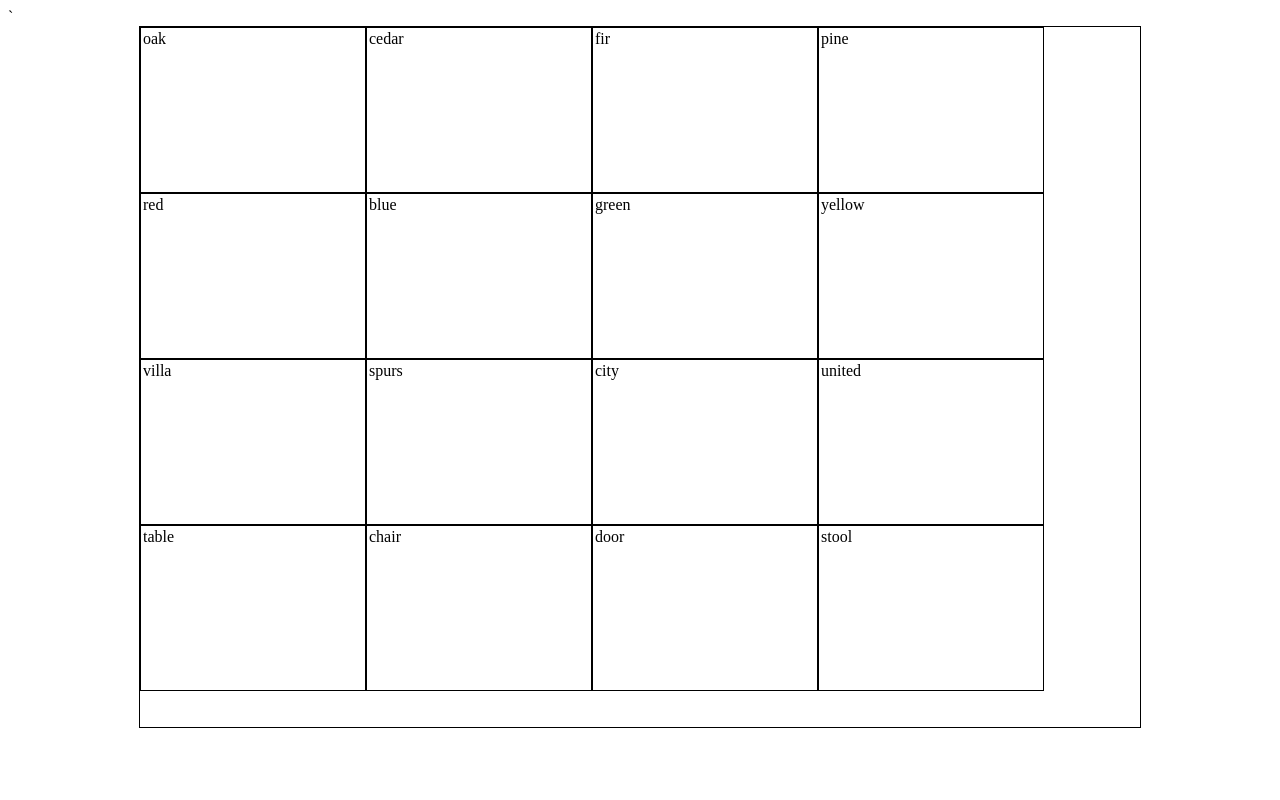
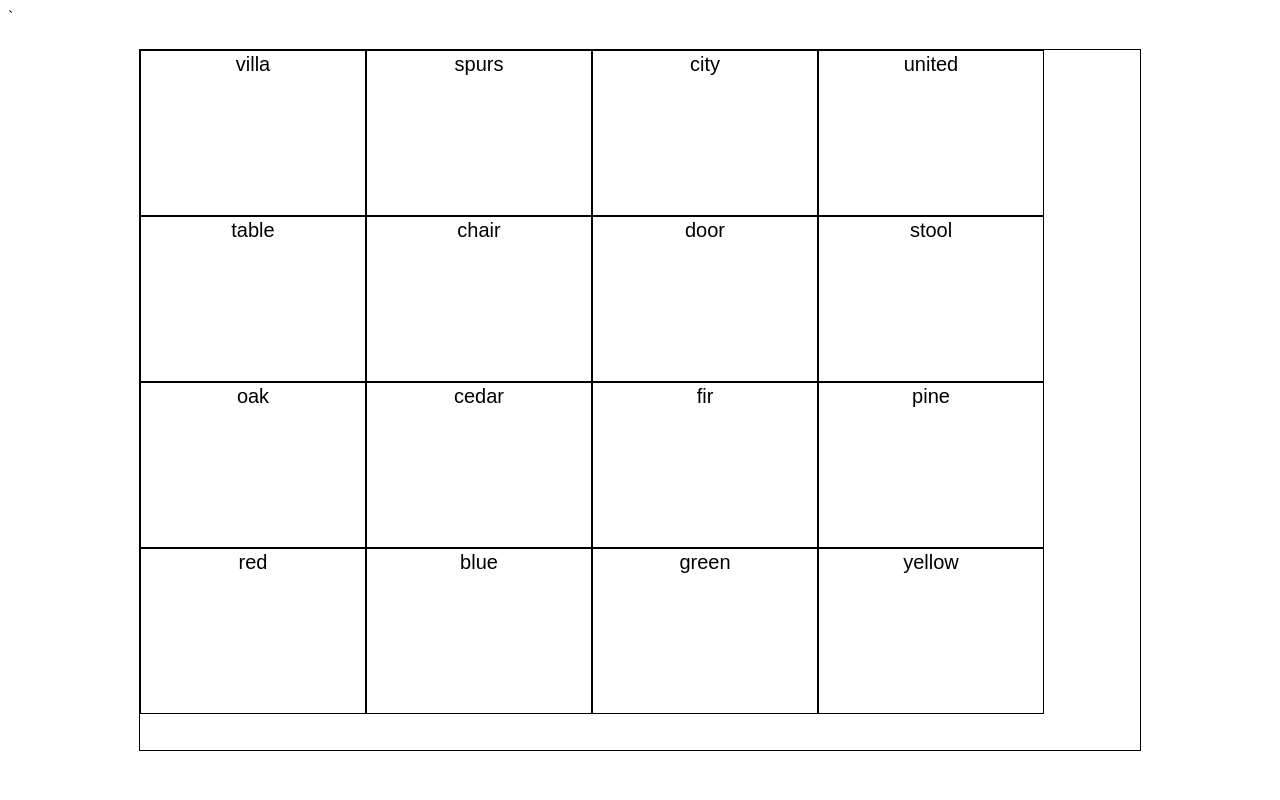
Before and after one commit to melvolio01/Project1, a PHP site: page / in a window 1280 px wide. Run offline with PHP 8.4, Linux system fonts and the light colour scheme; some libraries are stand-ins or nearby versions.

Commit message:
Board now shuffles

```diff
--- a/css/app.css
+++ b/css/app.css
@@ -10,7 +10,10 @@
   height: 700px;
   width: 1000px;
   border:1px solid black;
-  margin: 0 auto;
+  position: fixed;
+  top: 50%;
+  left: 50%;
+  transform: translate(-50%, -50%);
 }
 
 .box{
@@ -23,4 +26,9 @@
   border: 1px solid black;
   float: left;
   margin: 0 auto;
+  font-size: 20px;
+  font-family: arial;
+  text-align: center;
+  vertical-align: middle;
+
 }
--- a/js/app.js
+++ b/js/app.js
@@ -14,6 +14,8 @@
   // $(this).html(value)
 });
 
+shuffle(grid);
+
 var row = 0;
 var item = 0;
 $('.box').each(function(index, box) {
@@ -28,6 +30,50 @@
   }
 });
 
+// var grid;
+// shuffle(arr);
+// console.log(arr);
+
+function shuffle(arr){
+
+var arr = grid;
+var i = arr.length;
+var j;
+var temp;
+
+while(--i>0){
+  j = Math.floor(Math.random()*(i+1));
+  temp = arr[j];
+  arr[j] = arr[i];
+  arr[i] = temp;
+  }
+  return arr;
+}
+
+
+})
+
+
+  // var m = grid.length, t, i;
+  // while (m){
+  //   i = Math.floor(Math.random() * m--);
+
+  //   t = grid[m];
+  //   grid[m] = grid[i];
+  //   grid[i] = t;
+//   // }
+//   row = Math.random;
+//   item = Math.random;
+
+
+//    return grid;
+// }
+
+
+// $.randomize = function(arr){
+//   for grid = arr.length; grid = parseInt(Math.random())
+//     return array;
+// };
 
 // $ .each(grid, function(){
 //   (this).append($(".box"));
@@ -50,34 +96,3 @@
 // var row3 = elements.splice(0,4);
 // var row4 = elements.splice(0,4);
 // console.log(row1, row2, row3, row4)
-
-
-
-
-
-
-
-
-
-
-
-
-
-
-
-
-
-
-
-
-
-
-
-
-
-
-
-
-
-
-})
```
